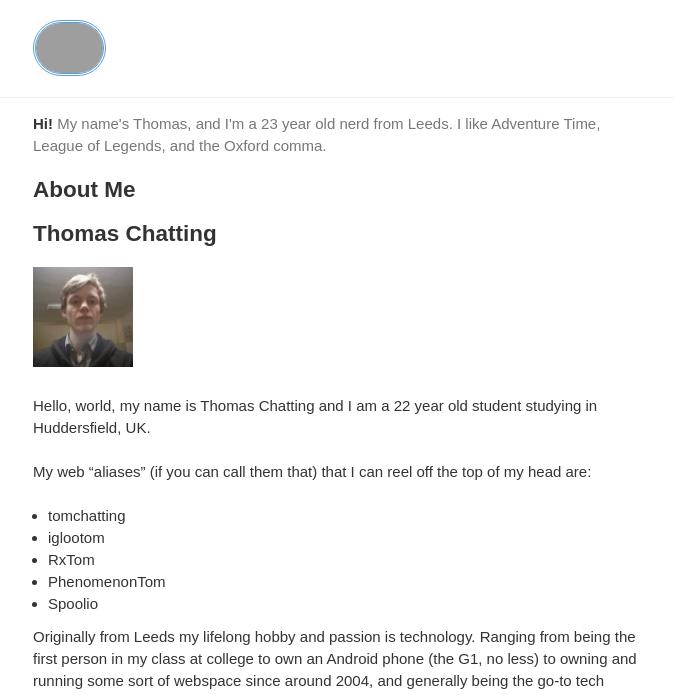
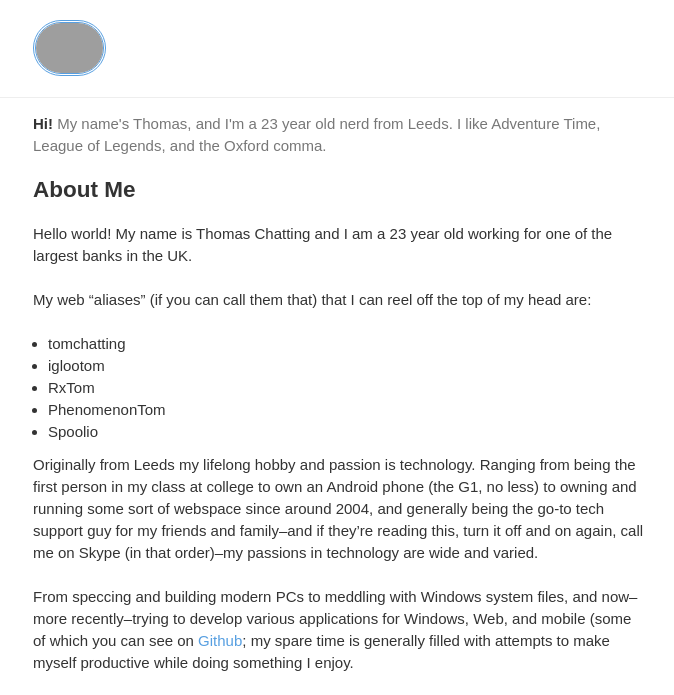
Before and after one commit to tomchatting/tomchatting.github.io, a Jekyll site: the page built from about.markdown, in a window 1280 px wide, cut to the strip 0-695 px from the top of the page. Shown: the whole strip, without its empty margins (301-975 px from the left). Built offline with Jekyll 4.4.1, drawn with Linux system fonts in a browser that asks for light colours; some web fonts are replaced; some of the changed text lies outside the part shown; grey boxes are pictures that could not be loaded.

Commit message:
Update about.markdown

```diff
--- a/about.markdown
+++ b/about.markdown
@@ -6,13 +6,10 @@ permalink: /about/
 
 <h1 class="article-title">About Me</h1>
 
-## Thomas Chatting
-
-<img src="/img/mugshot.png" class="mugshot float-left" height="100px">
-
-Hello, world, my name is Thomas Chatting and I am a 22 year old student studying in Huddersfield, UK.
+Hello world! My name is Thomas Chatting and I am a 23 year old working for one of the largest banks in the UK.
 
 My web "aliases" (if you can call them that) that I can reel off the top of my head are:
+
 * tomchatting
 * iglootom
 * RxTom
```
Also changed, not shown: other parts of about.markdown (+1 -1 lines).
